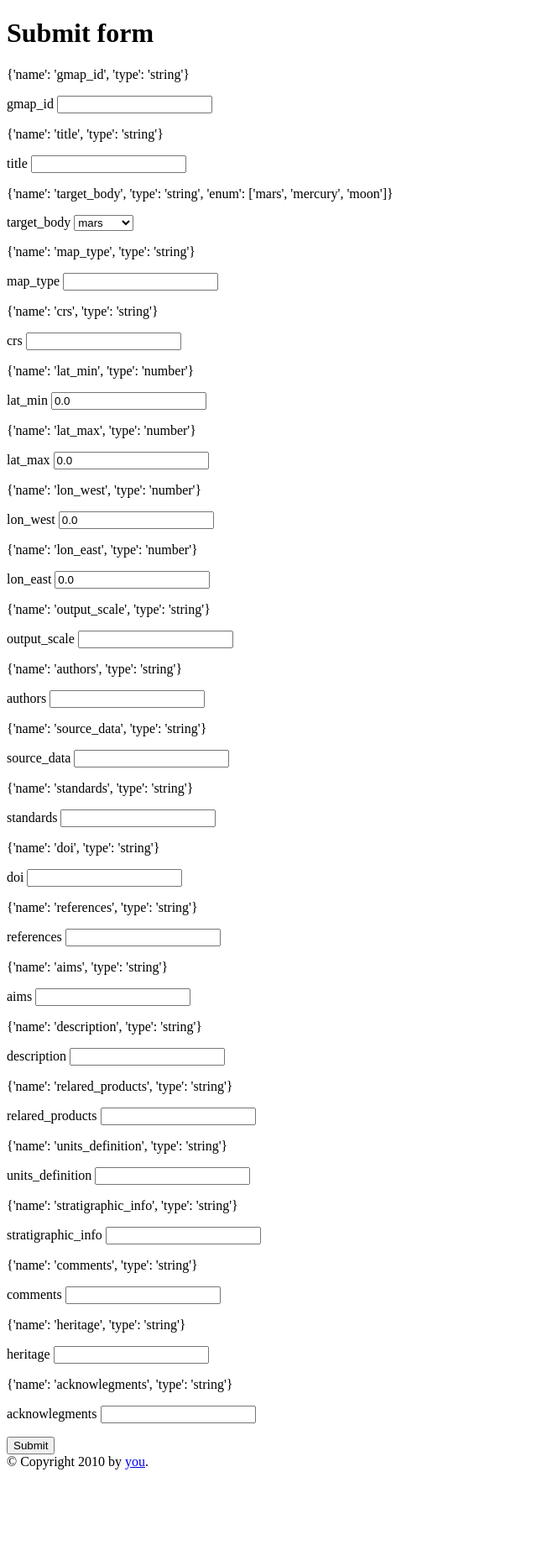
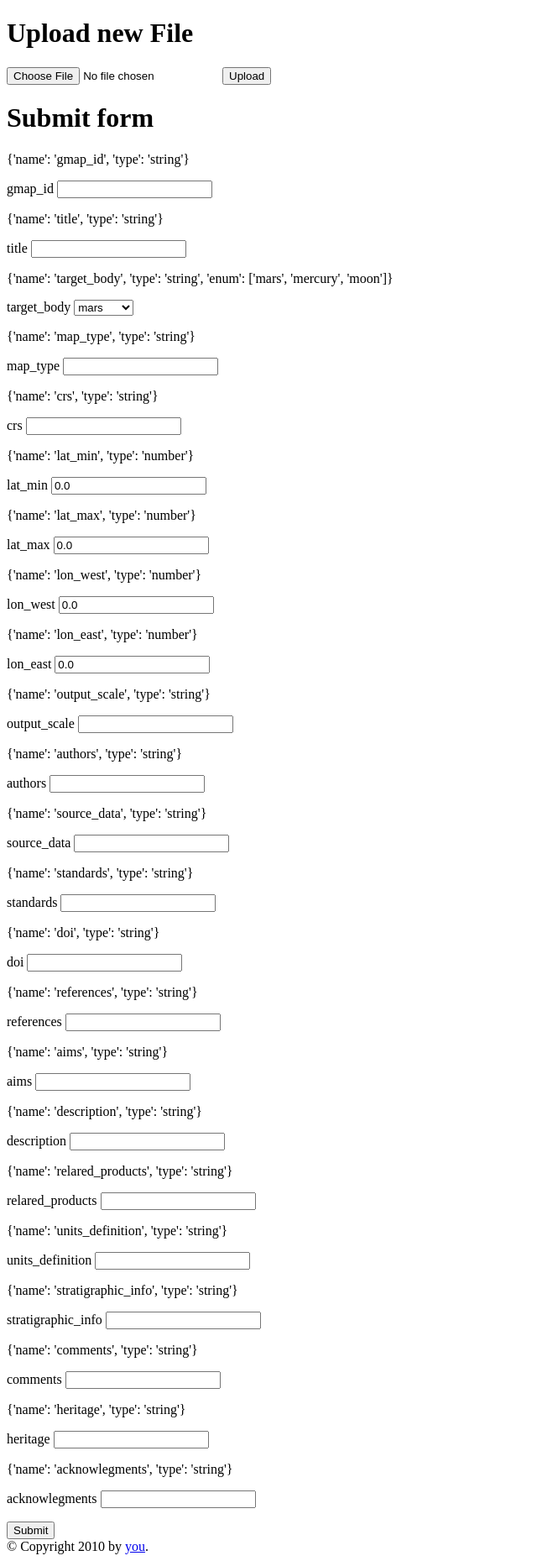
Before and after one commit to europlanet-gmap/data_site, a Flask app: page /submit in a window 1280 px wide. Shown: the part 70-1929 px from the top of the page at 84% size, without its empty margins (0-640 px from the left). Before the commit the page ends 1820 px from the top, so only its background shows below. Run offline with Flask 2, Linux system fonts and the light colour scheme.

Commit message:
[wip] Adding file uploader

```diff
--- a/templates/submit.html
+++ b/templates/submit.html
@@ -1,7 +1,14 @@
 {% extends "layout.html" %}
 
-{% block title %}Index{% endblock %}
+{% block title %}Submit form{% endblock %}
+
 {% block content %}
+  <h1>Upload new File</h1>
+  <form method=post enctype=multipart/form-data>
+    <input type=file name=file>
+    <input type=submit value=Upload>
+  </form>
+
   <h1>Submit form</h1>
   <form method="POST">
     {% for field in fields %}
```
